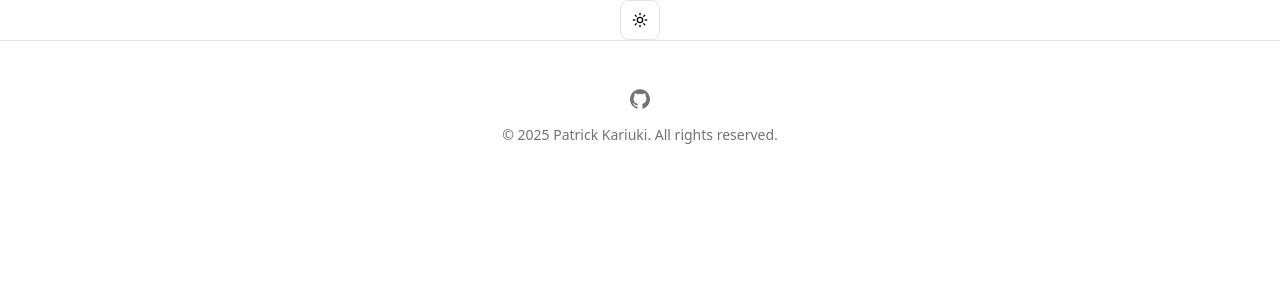
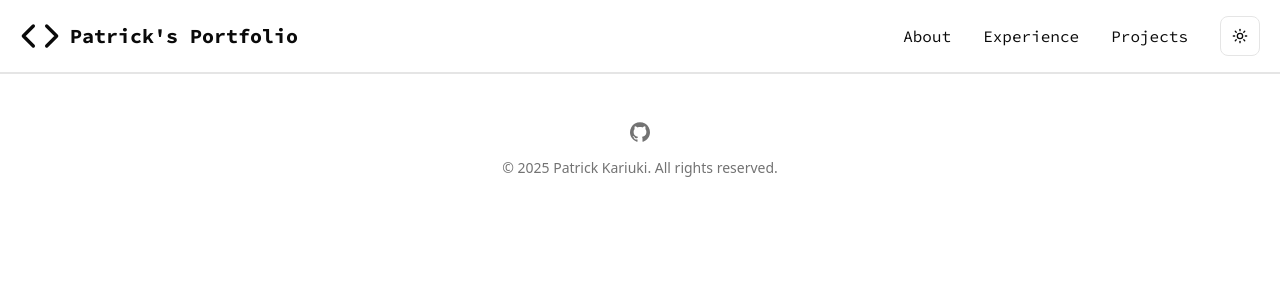
Before and after one commit to pwkariuki/portfolio, a React (Vite) app: page / in a window 1280 px wide. Shown: the top 300 px of the page. Built offline with nearby package versions, Linux system fonts and the light colour scheme.

Commit message:
header component

```diff
--- a/index.html
+++ b/index.html
@@ -2,7 +2,7 @@
 <html lang="en">
   <head>
     <meta charset="UTF-8" />
-    <link rel="icon" type="image/svg+xml" href="public/logo.png" />
+    <link rel="icon" type="image/svg+xml" href="/logo.png" />
     <meta name="viewport" content="width=device-width, initial-scale=1.0" />
     <meta property="og:title" content="Patrick Kariuki" />
     <meta property="og:site_name" content="Patrick Kariuki" />
--- a/src/App.tsx
+++ b/src/App.tsx
@@ -1,13 +1,10 @@
-import { Footer } from "@/layout/footer";
-import { ThemeToggle } from "./components/ThemeToggle";
+import { Footer } from "@/layout/Footer";
+import { Header } from "./layout/Header";
 
 const App = () => {
   return (
     <>
-      <div className="flex justify-center">
-        <ThemeToggle />
-      </div>
-
+      <Header />
       <Footer />
     </>
   );
--- a/src/index.css
+++ b/src/index.css
@@ -1,7 +1,12 @@
+@import url('https://fonts.googleapis.com/css2?family=Source+Code+Pro:ital,wght@0,200..900;1,200..900&display=swap');
 @import "tailwindcss";
 @import "tw-animate-css";
 
 @custom-variant dark (&:is(.dark *));
+
+@theme {
+  --font-code: "Source Code Pro", "monospace";
+}
 
 @theme inline {
   --radius-sm: calc(var(--radius) - 4px);
--- /dev/null
+++ b/src/layout/Header.tsx
@@ -0,0 +1,29 @@
+import { ThemeToggle } from "@/components/ThemeToggle";
+import { Code } from "lucide-react";
+
+export const Header = () => {
+  return (
+    <header className="sticky top-0 z-50 border-b bg-background/40 backdrop-blur px-5">
+      <div className="flex items-center justify-between py-4">
+        <a href="/" className="flex items-center gap-x-2.5">
+          <Code className="hidden md:block h-10 w-auto" />
+          <p className="font-code font-bold text-xl">Patrick's Portfolio</p>
+        </a>
+        <div className="flex items-center gap-x-8">
+          <nav className="hidden md:flex items-center gap-x-8 font-code">
+            <a href="#about" className="hover:text-primary transition-colors">
+            About
+          </a>
+          <a href="#experience" className="hover:text-primary transition-colors">
+            Experience
+          </a>
+          <a href="#projects" className="hover:text-primary transition-colors">
+            Projects
+          </a>
+          </nav>
+          <ThemeToggle />
+        </div>
+      </div>
+    </header>
+  );
+};
```
Also changed, not shown: src/components/ui/button.tsx (line endings or trailing spaces).
